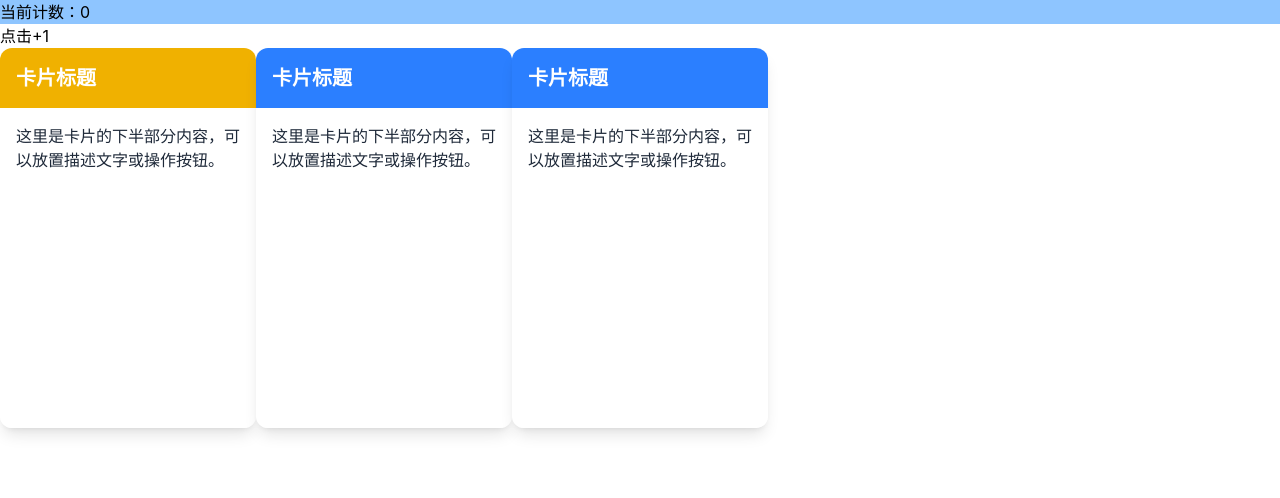
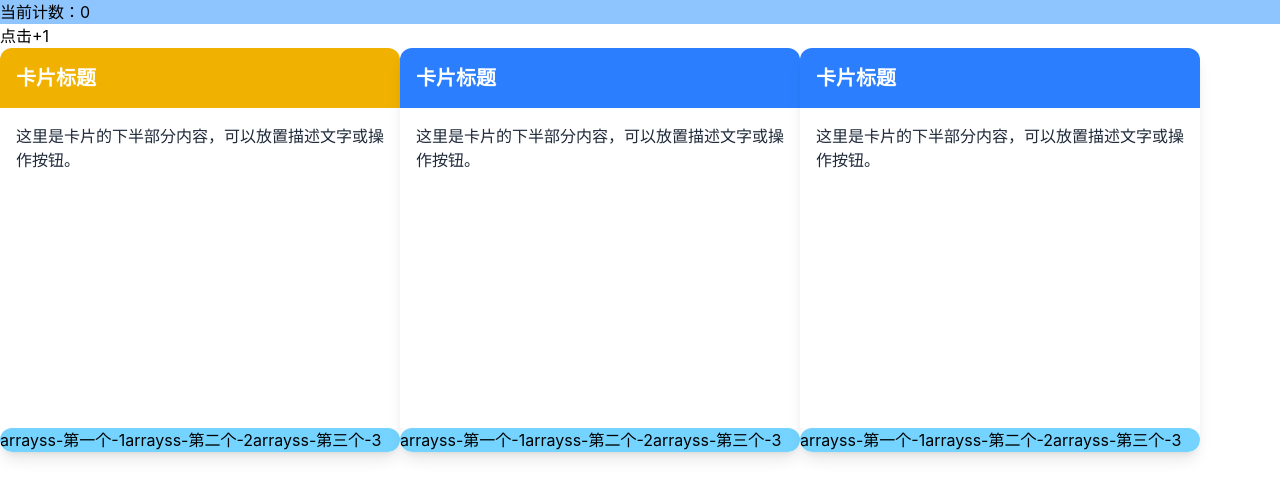
Before and after one commit to LingChen-tsjmdlc/teach-someone-Web-FE, a Vue app in the folder vue-project/: page / in a window 1280 px wide. Shown: the top 498 px of the page. Built offline with nearby package versions, Linux system fonts and the light colour scheme.

Commit message:
homework:lzr列表渲染

```diff
--- a/vue-project/src/components/card.vue
+++ b/vue-project/src/components/card.vue
@@ -1,6 +1,6 @@
 <template>
   <div
-    class="w-64 rounded-xl shadow-lg overflow-hidden hover:scale-110 transition-transform duration-300 ease-in-out"
+    class="w-100 rounded-xl shadow-lg overflow-hidden hover:scale-110 transition-transform duration-300 ease-in-out"
   >
     <!-- 上半部分 -->
     <div :class="'bg-blue-500 p-4 text-white h-15 ' + addFirst">
@@ -10,11 +10,20 @@
     <div :class="'bg-white p-4 text-gray-800 h-80 ' + addSecond">
       <p>这里是卡片的下半部分内容，可以放置描述文字或操作按钮。</p>
     </div>
+    <!-- 列表渲染 -->
+    <div class="rounded-xl bg-sky-300 flex flex-row">
+      <p v-for="(item, index) in items">{{ arrays }}-{{ item.kind }}-{{ index + 1 }}</p>
+    </div>
   </div>
 </template>
 <script setup lang="ts">
+import { ref } from 'vue'
+
 defineProps({
   addFirst: String,
   addSecond: String,
 })
+
+const arrays = ref('arrayss')
+const items = ref([{ kind: '第一个' }, { kind: '第二个' }, { kind: '第三个' }])
 </script>
```
